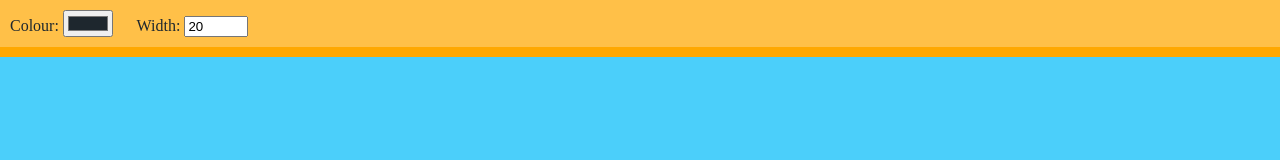
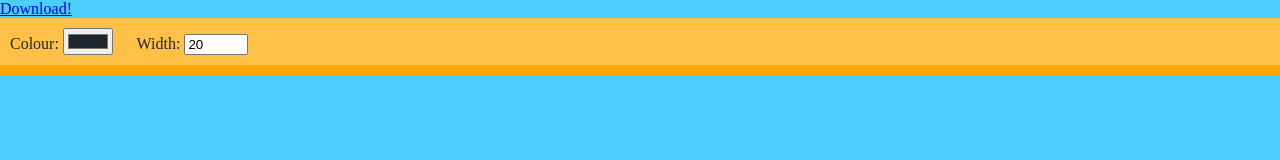
Before and after one commit to GrooveProgramming/Groove-Paint, a plain HTML site: page index.html in a window 1280 px wide. Drawn offline with Linux system fonts and the light colour scheme.

Commit message:
Update index.html

```diff
--- a/index.html
+++ b/index.html
@@ -11,6 +11,7 @@
 	</head>
 
 	<body>
+		<a href="#" id="downloader" onclick="download()" download="image.png">Download!</a>
 		<canvas id="draw"></canvas>
 	<script src="index.js"></script>
 
```
